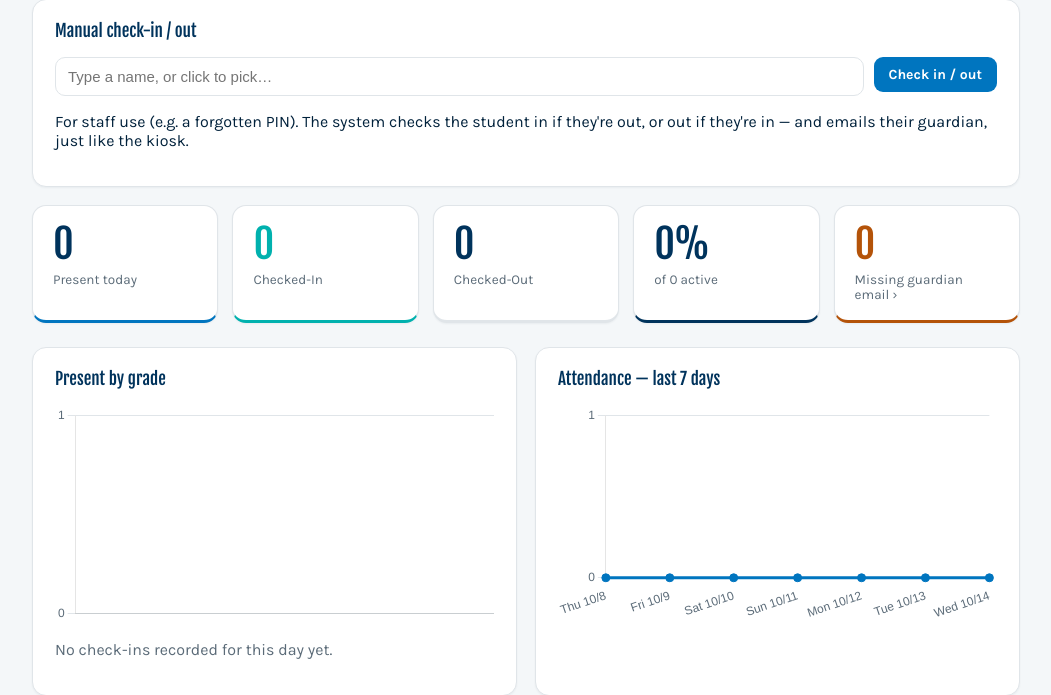
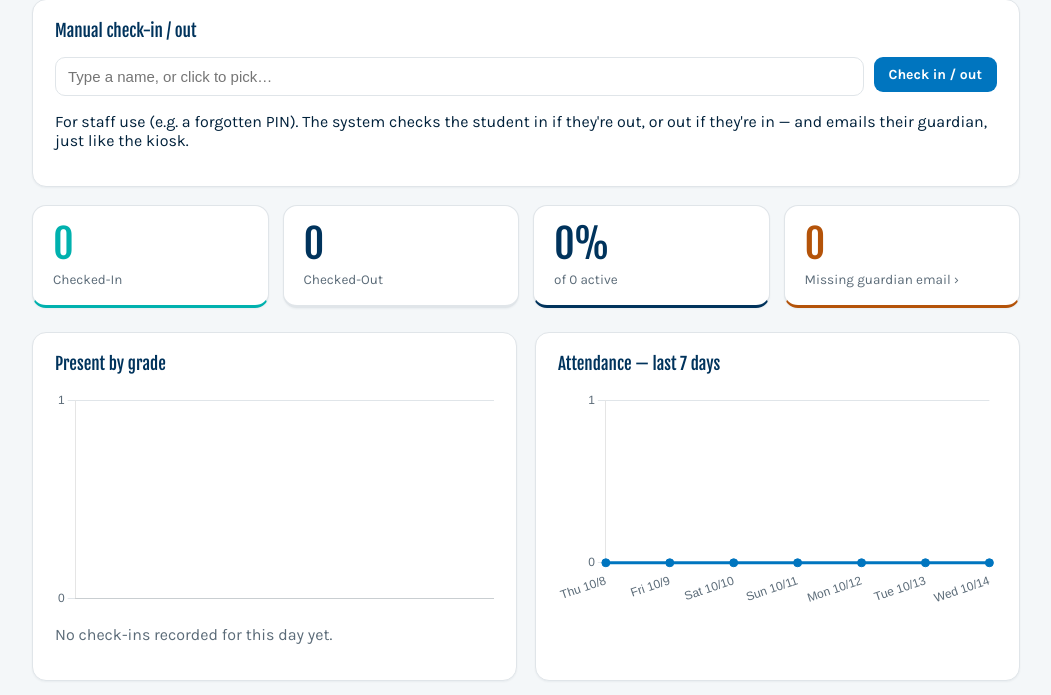
Before and after one commit to Squashbusters/squashbusters-attendance, a FastAPI app: page /dashboard in a window 1280 px wide. Shown: the part 158-853 px from the top of the page, without its empty margins (114-1165 px from the left). Run offline with FastAPI, Linux system fonts and the light colour scheme; the visitor is signed in with stand-in values (Sample User, id 1); data that the repository does not hold is empty.

Commit message:
dashboard: remove redundant 'Present today' card (= Checked-In + Checked-Out, confusing)
Co-Authored-By: Claude Opus 4.8 <noreply@anthropic.com>

```diff
--- a/app/templates/dashboard.html
+++ b/app/templates/dashboard.html
@@ -102,7 +102,6 @@
   </div>
 
   <div class="cards">
-    <div class="card present"><div class="num" id="present">{{ summary.present }}</div><div class="label">Present today</div></div>
     <div class="card in"><div class="num" id="stillin">{{ summary.still_in }}</div><div class="label">Checked-In</div></div>
     <div class="card"><div class="num" id="out">{{ summary.checked_out }}</div><div class="label">Checked-Out</div></div>
     <div class="card rate"><div class="num" id="rate">{{ summary.attendance_rate }}%</div><div class="label"><span id="ratectx">of {{ summary.total_active }} active</span></div></div>
@@ -135,7 +134,7 @@ const dayInput=document.getElementById("day");
 const GRID="#e0e5e9", TICK="#5b6b78", TEAL="#00b1ae", BLUE="#0075bf";
 
 function renderSummary(s){
-  present.textContent=s.present; stillin.textContent=s.still_in; out.textContent=s.checked_out;
+  stillin.textContent=s.still_in; out.textContent=s.checked_out;
   document.getElementById("rate").textContent=s.attendance_rate+"%";
   document.getElementById("ratectx").textContent="of "+s.total_active+" active";
   noemail.textContent=s.missing_email;
```
